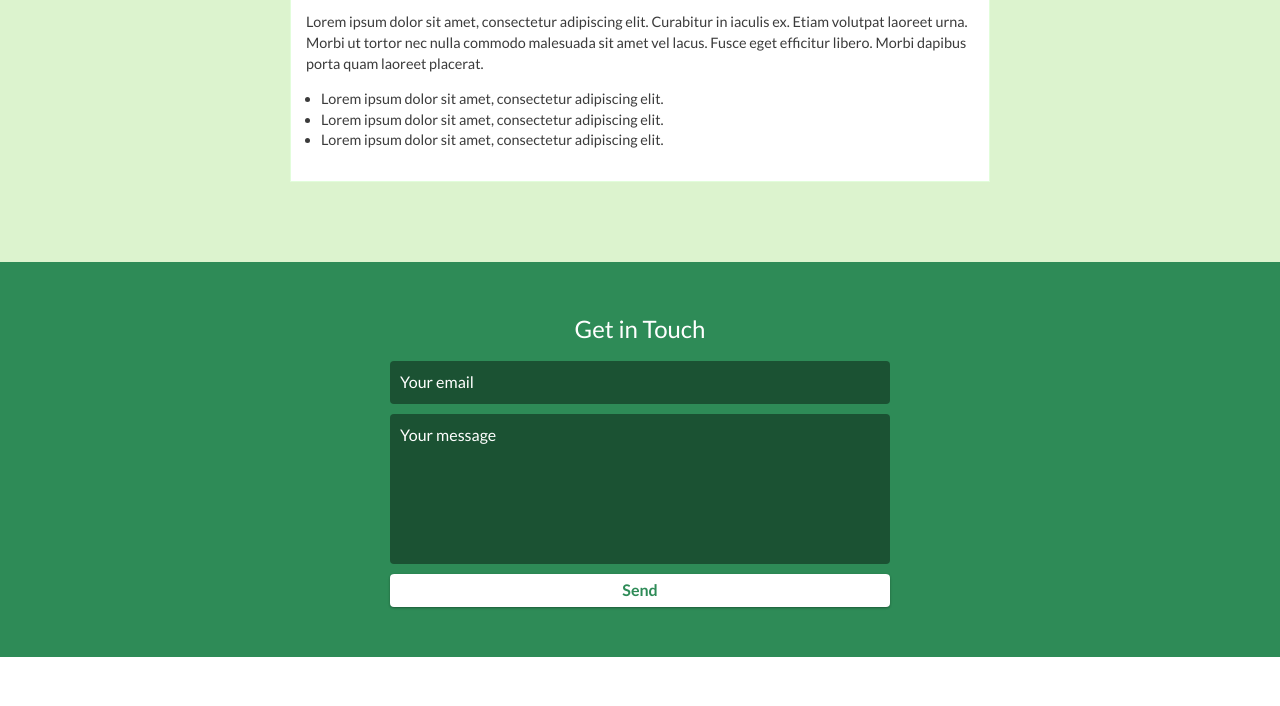
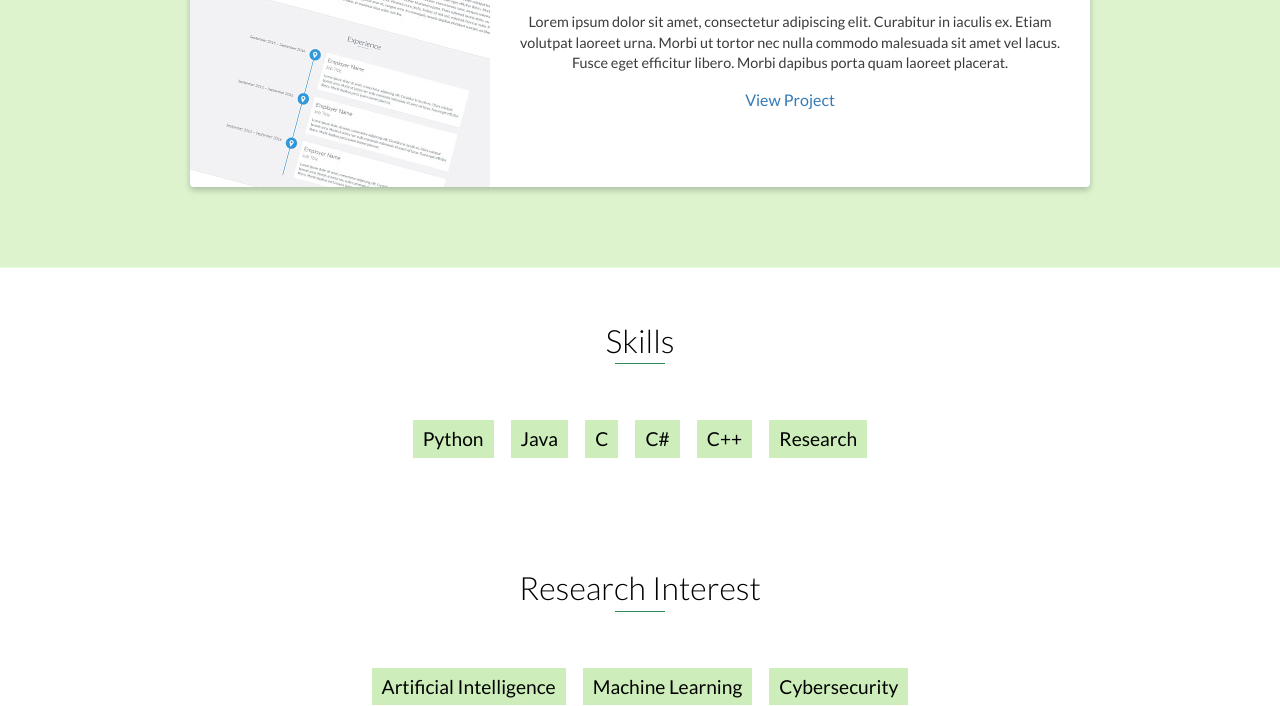
Before and after one commit to nickab56/nickab56.github.io, a website: page index.html in a window 1280 px wide. Shown: the part 4506-5212 px from the top of the page. Drawn offline with nearby package versions, Linux system fonts and the light colour scheme.

Commit message:
added new stuff

```diff
--- a/index.html
+++ b/index.html
@@ -140,7 +140,7 @@
             <p>
                 I am currently finishing up my Bachelor's degree in Computer Science as well as my minor in Philosophy. I will be graduating from the Honors College here at SVC with a current GPA of 3.985.
             </p>
-            <h2>Notable Course Work</h2>
+            <h3>Notable Course Work</h3>
             <ul>
                 <li>C++ 1 & 2</li>
                 <li>Python (Lab with a focus on Data Science)</li>
@@ -174,7 +174,7 @@
             <div class="row">
                 <div class="project shadow-large">
                     <div class="project-image">
-                        <img src="images/project.jpg" />
+                        <img src="images\AI-Project.png" />
                     </div>
                     <!-- End .project-image -->
                     <div class="project-info">
@@ -216,7 +216,19 @@
             <li>C</li>
             <li>C#</li>
             <li>C++</li>
+            <li>Research</li>
         </ul>
+    </div>
+    <!-- End #skills -->
+
+    <div id="ResearchInterest">
+        <h2 class="heading">Research Interest</h2>
+        <ul>
+            <li>Artificial Intelligence</li>
+            <li>Machine Learning</li>
+            <li>Cybersecurity</li>
+        </ul>
+        <p>I am interested in conducting research that helps promote good in the world. Those who are vulenrable or exploited are the ones I wish to help the most.</p>
     </div>
     <!-- End #skills -->
 
--- a/scss/styles.scss
+++ b/scss/styles.scss
@@ -619,8 +619,13 @@ footer {
         font-size: 0.9em;
     }
 
+    // ul {
+    //     padding: 0 0 0 15px;
+    // }
+
     ul {
-        padding: 0 0 0 15px;
+        margin: 10px 0;
+        padding-left: 20px;
     }
 }
 
@@ -724,7 +729,41 @@ footer {
 
 /*
     -------------------------------
-    ----- 10. Contact Styles -----
+    ----- 10. Research Styles -----
+    -------------------------------
+*/
+
+#ResearchInterest {
+    padding: 50px 15px;
+    text-align: center;
+
+    h2 {
+        color: $heading;
+        margin-bottom: 50px;
+    }
+
+    ul {
+        display: block;
+        margin: 0 auto;
+        padding: 0;
+        max-width: 800px;
+    }
+
+    li {
+        display: inline-block;
+        margin: 7px;
+        padding: 5px 10px;
+        color: $heading;
+        background: darken($background-alt, 5%);
+        list-style: none;
+        cursor: default;
+        font-size: 1.2em;
+    }
+}
+
+/*
+    -------------------------------
+    ----- 11. Contact Styles -----
     -------------------------------
 */
 
```
Also changed, not shown: css/styles.css, images/AI-Project.png (added).
